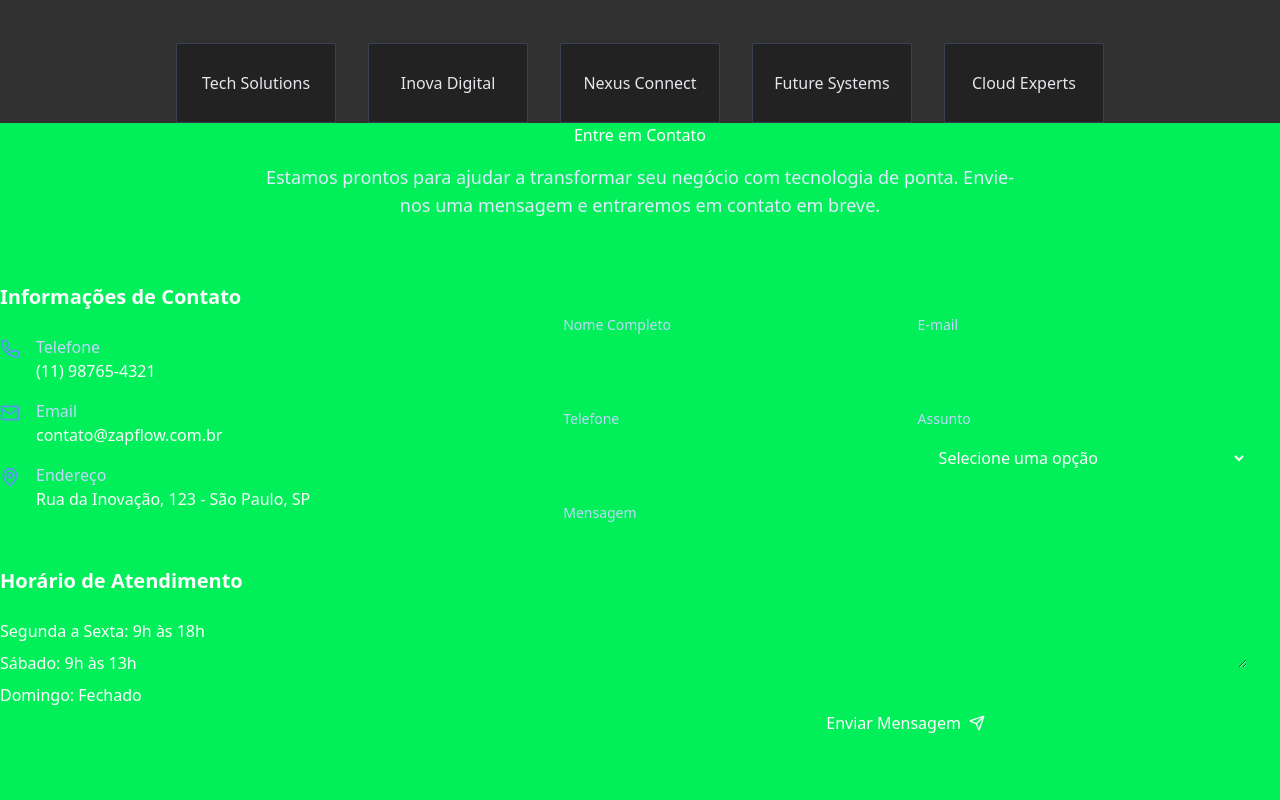
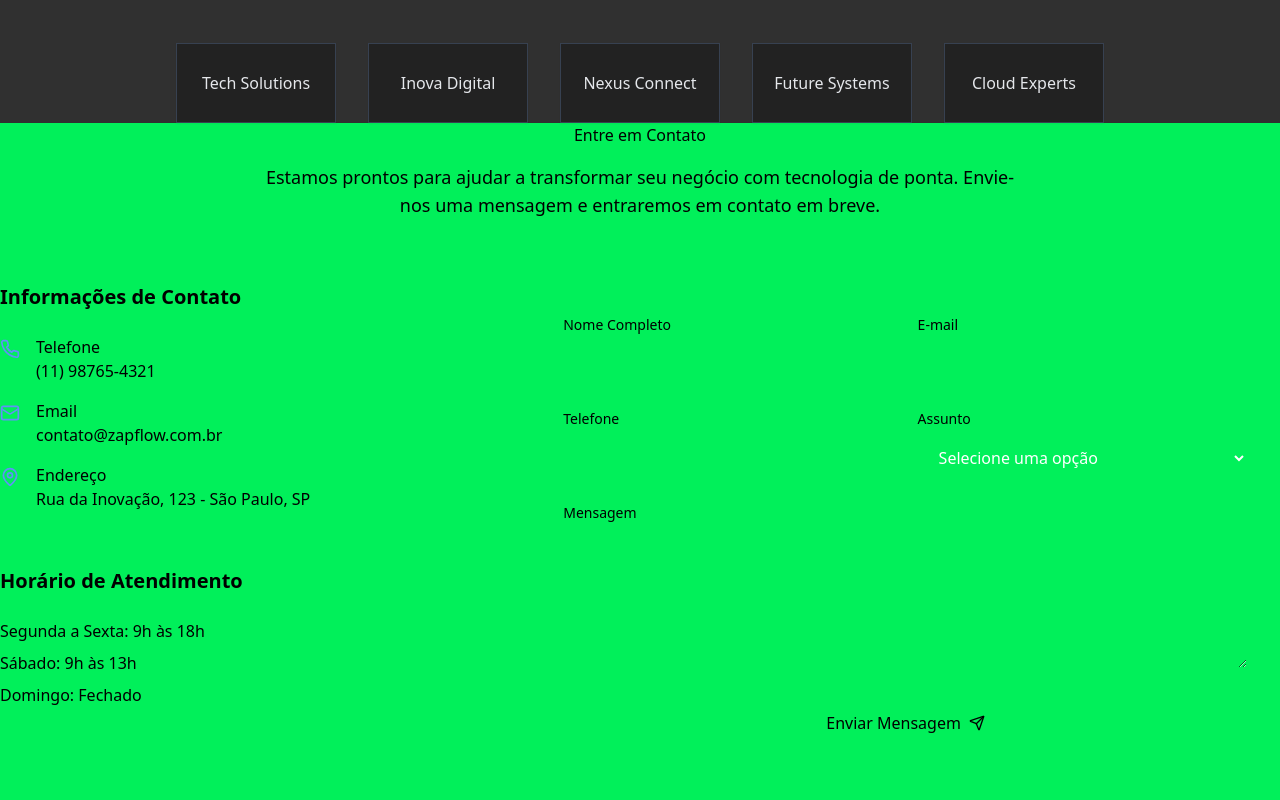
Before and after one commit to Naran-br/zapflow-digital-nexus-87, a React (Vite) app: page / in a window 1280 px wide. Shown: the part 4720-5520 px from the top of the page. Built offline with nearby package versions, Linux system fonts and the light colour scheme.

Commit message:
Fix: Contact section text color
Change the text color of the contact section to black.

```diff
--- a/src/components/ContactSection.tsx
+++ b/src/components/ContactSection.tsx
@@ -1,4 +1,3 @@
-
 import React, { useState } from "react";
 import { Phone, Mail, MapPin, Send, CheckCircle } from "lucide-react";
 
@@ -37,11 +36,11 @@ const ContactSection = () => {
   };
 
   return (
-    <section id="contact" className="section bg-zapflow-950 text-white">
+    <section id="contact" className="section bg-zapflow-950 text-black">
       <div className="container-custom">
         <div className="text-center max-w-3xl mx-auto mb-16">
-          <h2 className="mb-4">Entre em Contato</h2>
-          <p className="text-zapflow-100 text-lg">
+          <h2 className="mb-4 text-black">Entre em Contato</h2>
+          <p className="text-black text-lg">
             Estamos prontos para ajudar a transformar seu negócio com tecnologia
             de ponta. Envie-nos uma mensagem e entraremos em contato em breve.
           </p>
@@ -50,38 +49,38 @@ const ContactSection = () => {
         <div className="grid grid-cols-1 lg:grid-cols-5 gap-12">
           <div className="lg:col-span-2 space-y-8">
             <div>
-              <h3 className="text-xl font-semibold mb-6">Informações de Contato</h3>
+              <h3 className="text-xl font-semibold mb-6 text-black">Informações de Contato</h3>
               <div className="space-y-4">
                 <div className="flex items-start">
                   <Phone className="text-zapflow-400 mr-4 mt-1" size={20} />
                   <div>
-                    <h4 className="font-medium text-zapflow-200">Telefone</h4>
-                    <p>(11) 98765-4321</p>
+                    <h4 className="font-medium text-black">Telefone</h4>
+                    <p className="text-black">(11) 98765-4321</p>
                   </div>
                 </div>
                 <div className="flex items-start">
                   <Mail className="text-zapflow-400 mr-4 mt-1" size={20} />
                   <div>
-                    <h4 className="font-medium text-zapflow-200">Email</h4>
-                    <p>contato@zapflow.com.br</p>
+                    <h4 className="font-medium text-black">Email</h4>
+                    <p className="text-black">contato@zapflow.com.br</p>
                   </div>
                 </div>
                 <div className="flex items-start">
                   <MapPin className="text-zapflow-400 mr-4 mt-1" size={20} />
                   <div>
-                    <h4 className="font-medium text-zapflow-200">Endereço</h4>
-                    <p>Rua da Inovação, 123 - São Paulo, SP</p>
+                    <h4 className="font-medium text-black">Endereço</h4>
+                    <p className="text-black">Rua da Inovação, 123 - São Paulo, SP</p>
                   </div>
                 </div>
               </div>
             </div>
 
             <div className="pt-6">
-              <h3 className="text-xl font-semibold mb-6">Horário de Atendimento</h3>
+              <h3 className="text-xl font-semibold mb-6 text-black">Horário de Atendimento</h3>
               <div className="space-y-2">
-                <p>Segunda a Sexta: 9h às 18h</p>
-                <p>Sábado: 9h às 13h</p>
-                <p>Domingo: Fechado</p>
+                <p className="text-black">Segunda a Sexta: 9h às 18h</p>
+                <p className="text-black">Sábado: 9h às 13h</p>
+                <p className="text-black">Domingo: Fechado</p>
               </div>
             </div>
           </div>
@@ -90,8 +89,8 @@ const ContactSection = () => {
             {submitted ? (
               <div className="bg-zapflow-900 p-8 rounded-lg h-full flex flex-col items-center justify-center text-center">
                 <CheckCircle className="h-16 w-16 text-green-500 mb-4" />
-                <h3 className="text-xl font-semibold mb-2">Mensagem Enviada!</h3>
-                <p className="text-zapflow-200">
+                <h3 className="text-xl font-semibold mb-2 text-black">Mensagem Enviada!</h3>
+                <p className="text-black">
                   Obrigado por entrar em contato. Retornaremos em breve.
                 </p>
               </div>
@@ -99,7 +98,7 @@ const ContactSection = () => {
               <form onSubmit={handleSubmit} className="bg-zapflow-900 p-8 rounded-lg">
                 <div className="grid grid-cols-1 md:grid-cols-2 gap-6 mb-6">
                   <div>
-                    <label htmlFor="name" className="block text-sm font-medium text-zapflow-200 mb-2">
+                    <label htmlFor="name" className="block text-sm font-medium text-black mb-2">
                       Nome Completo
                     </label>
                     <input
@@ -108,12 +107,12 @@ const ContactSection = () => {
                       name="name"
                       value={formState.name}
                       onChange={handleChange}
-                      className="w-full px-4 py-2 rounded-md bg-zapflow-800 border border-zapflow-700 text-white focus:outline-none focus:ring-1 focus:ring-zapflow-500"
+                      className="w-full px-4 py-2 rounded-md bg-zapflow-800 border border-zapflow-700 text-black focus:outline-none focus:ring-1 focus:ring-zapflow-500"
                       required
                     />
                   </div>
                   <div>
-                    <label htmlFor="email" className="block text-sm font-medium text-zapflow-200 mb-2">
+                    <label htmlFor="email" className="block text-sm font-medium text-black mb-2">
                       E-mail
                     </label>
                     <input
@@ -130,7 +129,7 @@ const ContactSection = () => {
 
                 <div className="grid grid-cols-1 md:grid-cols-2 gap-6 mb-6">
                   <div>
-                    <label htmlFor="phone" className="block text-sm font-medium text-zapflow-200 mb-2">
+                    <label htmlFor="phone" className="block text-sm font-medium text-black mb-2">
                       Telefone
                     </label>
                     <input
@@ -143,7 +142,7 @@ const ContactSection = () => {
                     />
                   </div>
                   <div>
-                    <label htmlFor="subject" className="block text-sm font-medium text-zapflow-200 mb-2">
+                    <label htmlFor="subject" className="block text-sm font-medium text-black mb-2">
                       Assunto
                     </label>
                     <select
@@ -166,7 +165,7 @@ const ContactSection = () => {
                 </div>
 
                 <div className="mb-6">
-                  <label htmlFor="message" className="block text-sm font-medium text-zapflow-200 mb-2">
+                  <label htmlFor="message" className="block text-sm font-medium text-black mb-2">
                     Mensagem
                   </label>
                   <textarea
@@ -182,7 +181,7 @@ const ContactSection = () => {
 
                 <button
                   type="submit"
-                  className="w-full bg-zapflow-600 hover:bg-zapflow-700 text-white py-3 px-4 rounded-md transition-colors flex items-center justify-center"
+                  className="w-full bg-zapflow-600 hover:bg-zapflow-700 text-black py-3 px-4 rounded-md transition-colors flex items-center justify-center"
                 >
                   Enviar Mensagem
                   <Send size={16} className="ml-2" />
```
